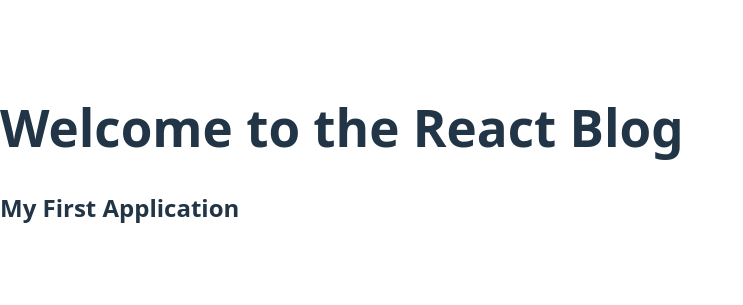
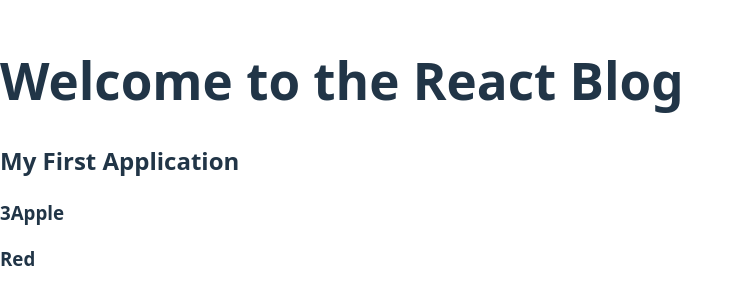
Before and after one commit to bibhusprasad/026_reactjs_tutorial_youtube, a React (Vite) app in the folder react-blog/: page / in a window 1280 px wide. Shown: the part 245-550 px from the top of the page, without its empty margins (0-743 px from the left). Built offline with nearby package versions, Linux system fonts and the light colour scheme.

Commit message:
02 component

```diff
--- a/react-blog/src/App.jsx
+++ b/react-blog/src/App.jsx
@@ -6,9 +6,23 @@ function App() {
       <Header />
       <div>
         <h2>My First Application</h2>
+        <Fruit />
+        <Color />
       </div>
     </>
   )
 }
 
+function Fruit() {
+  return(
+    <h3>3Apple</h3>
+  )
+}
+
+function Color() {
+  return(
+    <h3>Red</h3>
+  )
+}
+
 export default App;
```
